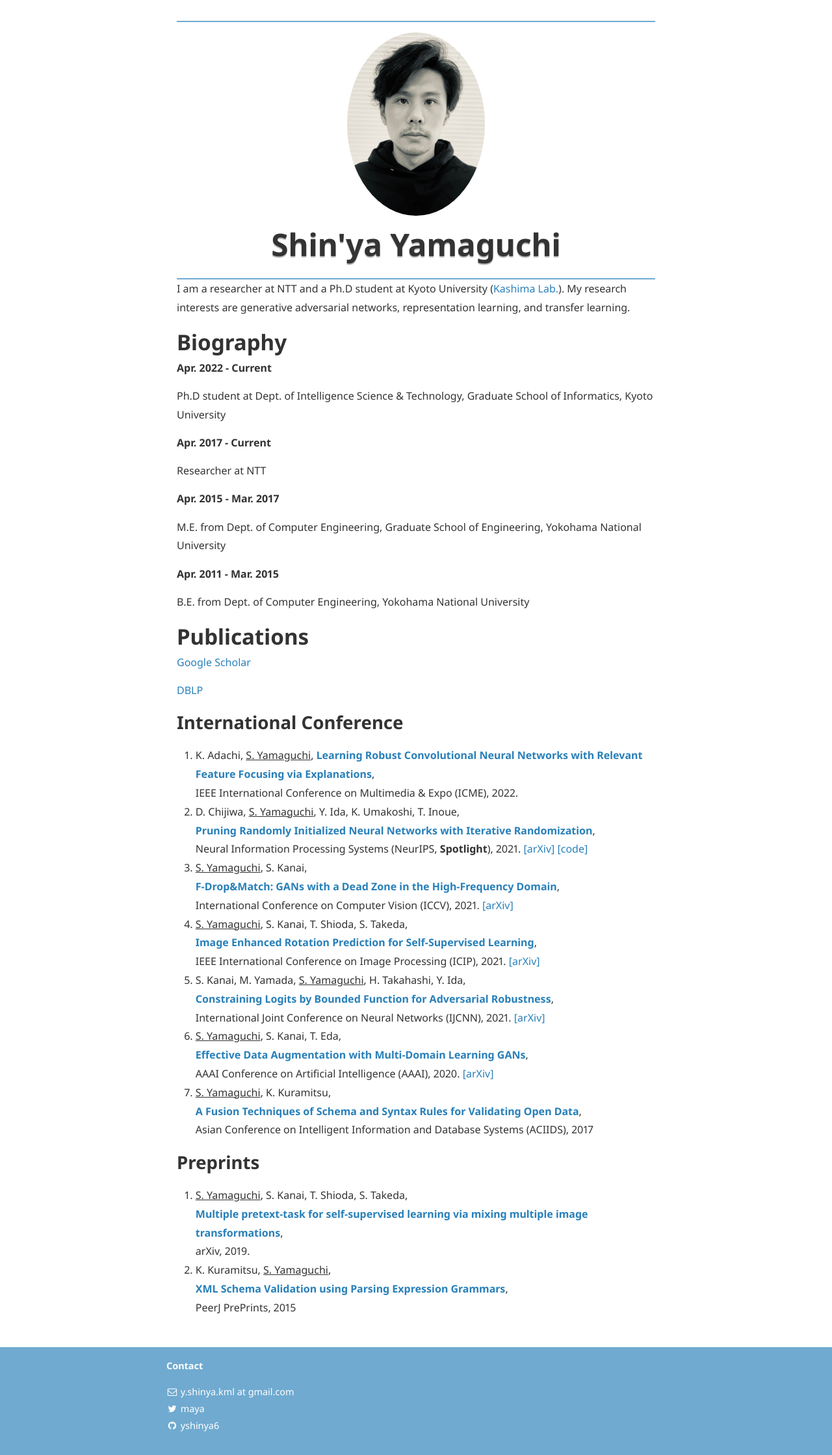
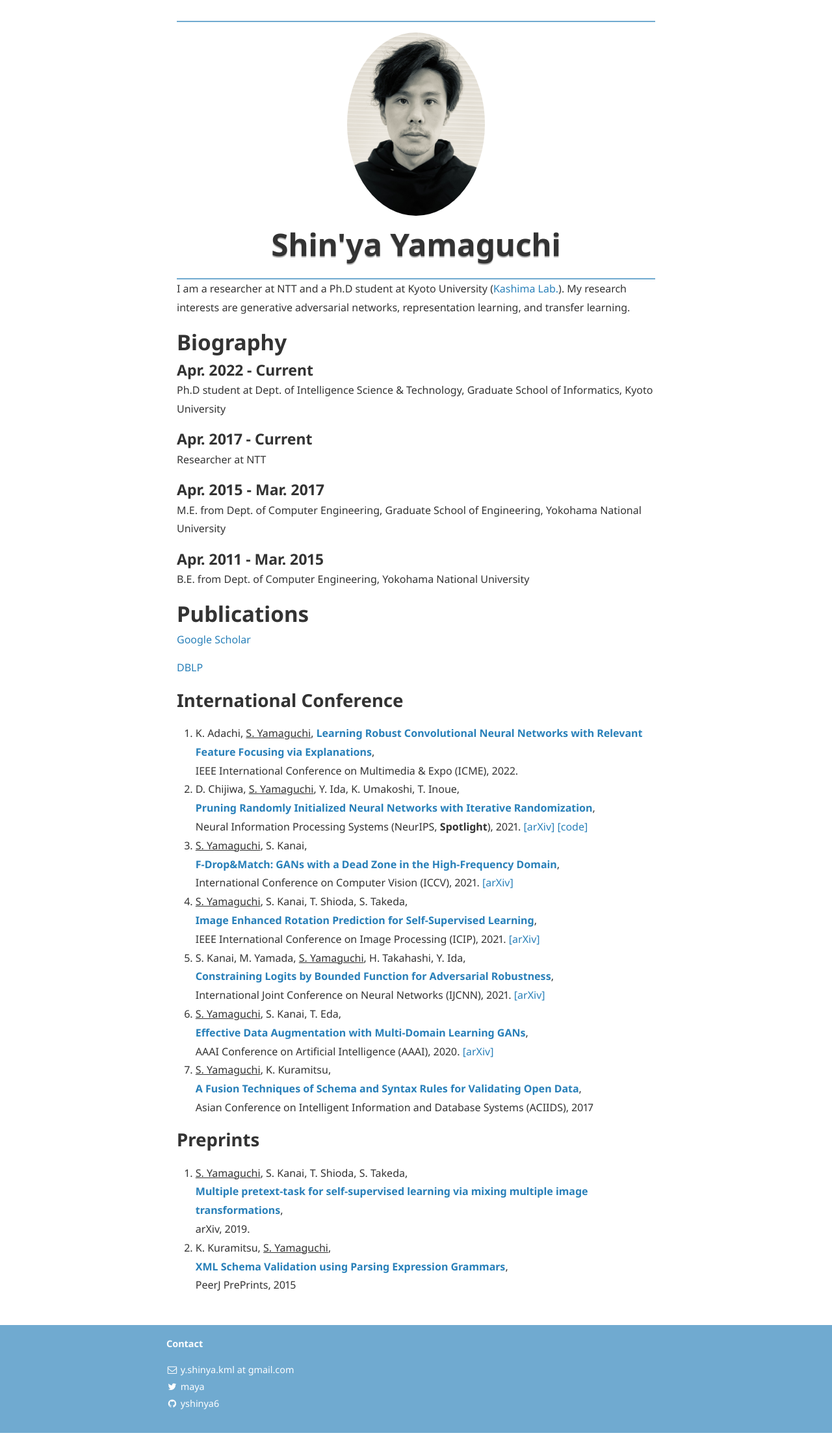
Before and after one commit to yshinya6/yshinya6.github.io, a Jekyll site: the page built from index.md, in a window 1280 px wide. Shown: the whole page at 65% size. Built offline with Jekyll 4.4.1, drawn with Linux system fonts in a browser that asks for light colours; nearby versions of some CDN libraries; after the commit the page ends 2205 px from its top, so only the background shows below that.

Commit message:
replace bold to header

```diff
--- a/index.md
+++ b/index.md
@@ -20,20 +20,16 @@ I am a researcher at NTT and a Ph.D student at Kyoto University ([Kashima Lab.](
 My research interests are generative adversarial networks, representation learning, and transfer learning.
 
 # Biography
-**Apr. 2022 - Current**
-
+### Apr. 2022 - Current
 Ph.D student at Dept. of Intelligence Science & Technology, Graduate School of Informatics, Kyoto University
 
-**Apr. 2017 - Current**
-
+### Apr. 2017 - Current
 Researcher at NTT
 
-**Apr. 2015 - Mar. 2017**
-
+### Apr. 2015 - Mar. 2017
 M.E. from Dept. of Computer Engineering, Graduate School of Engineering, Yokohama National University
 
-**Apr. 2011 - Mar. 2015**
-
+### Apr. 2011 - Mar. 2015
 B.E. from Dept. of Computer Engineering, Yokohama National University
 
 # Publications
```
